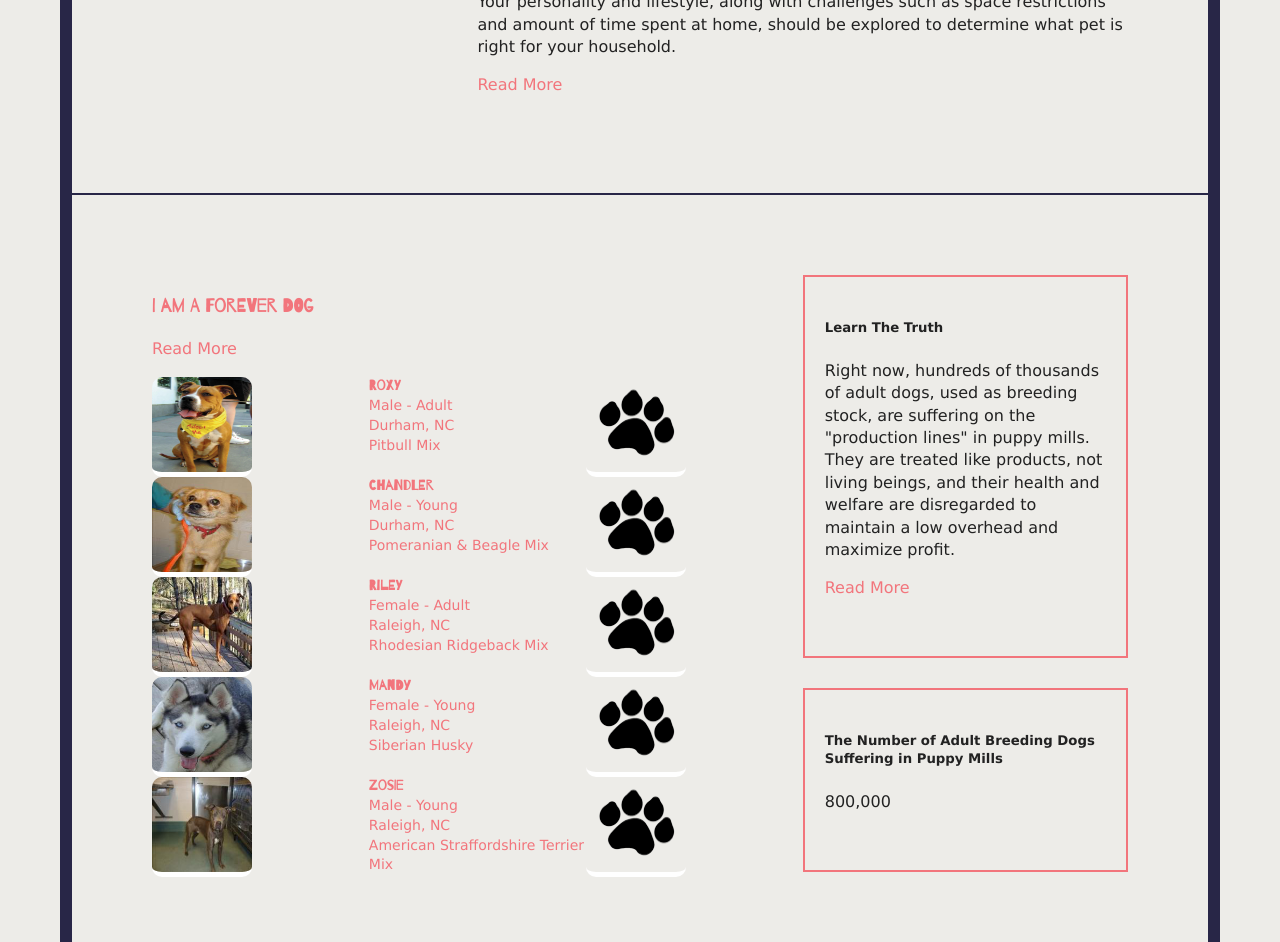
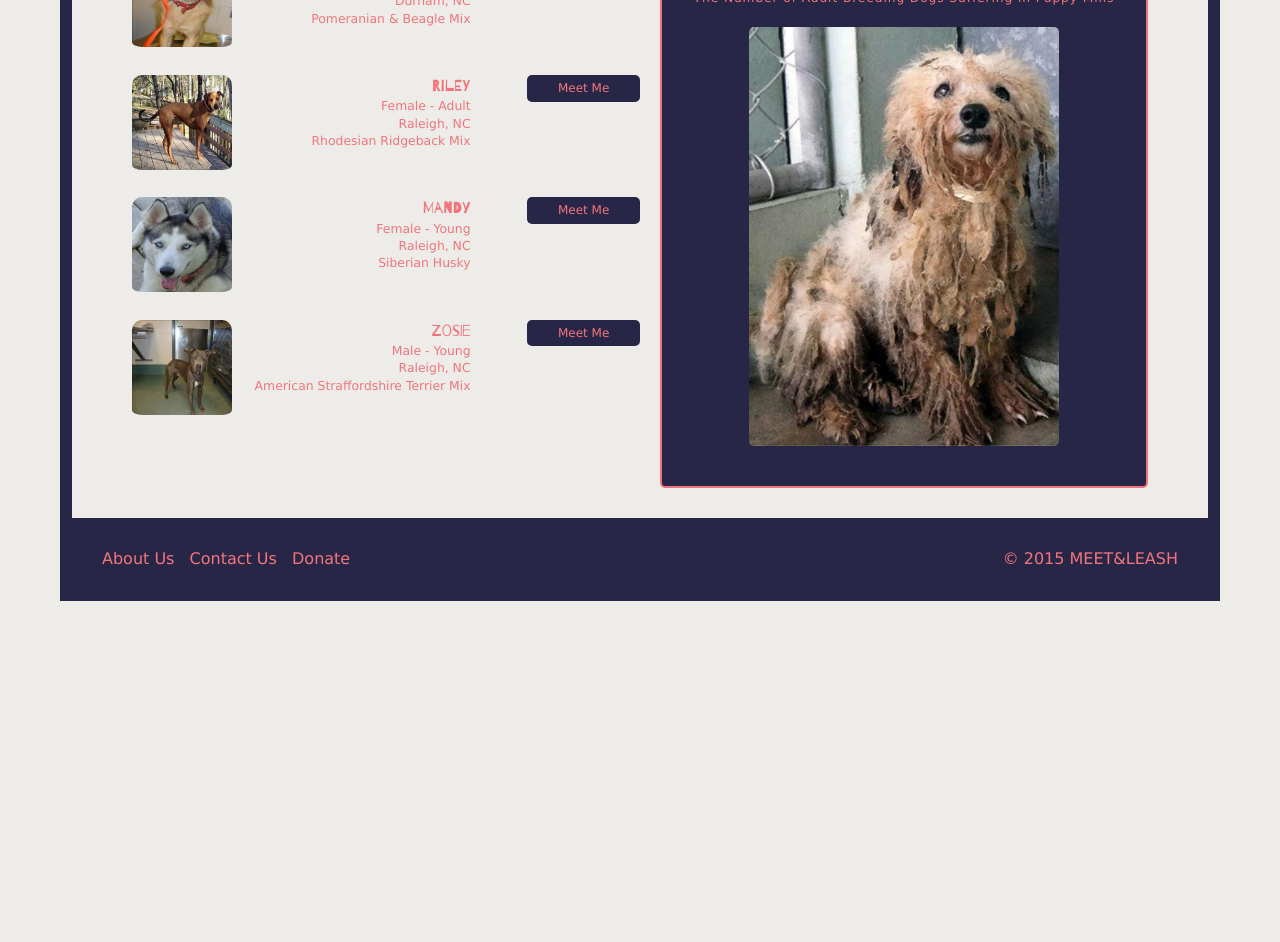
Before and after one commit to mnbutts/meet-leash, a plain HTML site: page index.html in a window 1280 px wide. Shown: the part 674-1616 px from the top of the page. After the commit the page ends 1275 px from the top, so only its background shows below. Drawn offline with nearby package versions, Linux system fonts and the light colour scheme.

Commit message:
add major changes

```diff
--- a/css/main.css
+++ b/css/main.css
@@ -121,9 +121,20 @@ body {
 h1,
 h2,
 h3,
-h4 {
+h4,
+h5 {
     font-family: 'barrioregular', sans-serif;
     color: #F2757C;
+    margin: 0;
+}
+h2,
+h3,
+h4,
+h5 {
+    font-weight: normal;
+}
+.col-1-2 {
+    width: 50%;
 }
 .col-1-4 {
     width: 25%;
@@ -137,6 +148,9 @@ h4 {
 .col-2-3 {
     width: 66.66%;
 }
+.col-1-6 {
+    width: 16.66%;
+}
 .secondary_nav {
     float: left;
 }
@@ -146,7 +160,7 @@ header  {
     background-color: #282647;
 }
 .logo {
-    padding-top: 18px;
+    padding-top: 30px;
     padding-bottom: 14px;
     margin: 0;
 }
@@ -156,7 +170,7 @@ header  {
 div.secondary_nav a {
     display: block;
     text-align: right;
-    font-size: 14px;
+    font-size: 87.5%;
 }
 div.secondary_nav input {
     margin-top: 24px;
@@ -173,9 +187,15 @@ input {
 nav li {
     float: left;
     padding-bottom: 8px;
+
 }
 nav li li {
     float: none;
+    background-color: #282647;
+    font-size: 75%;
+
+    color: #F2757C;
+    padding: 10px 5px 5px 5px;
 }
 nav li a {
     display: block;
@@ -194,38 +214,97 @@ div.fl {
 }
 img {
     max-width: 100%;
-    max-height: 100%;
     border-radius: 5px;
 }
-
-section {
-    padding: 80px;
-
+.small_button {
+    border-radius: 5px;
+    background-color: #282647;
+    text-decoration: none;
+    padding: 5px;
+    color: #F2757C;
+    font-size: 62.5%;
+}
+.large_button {
+    border-radius: 5px;
+    background-color: #282647;
+    text-decoration: none;
+    padding: 5px;
+    color: #F2757C;
+    font-size: 75%;
+    text-align: center;
+}
+.description {
+    text-align: right;
 }
 .jumbotron {
-    border-bottom: 2px solid #282647;
-    text-align: center;
+    border: 3px solid #282647;
+    margin: 25px 50px;
+    border-radius: 7px;
 }
-.jumbotron div {
-    margin: 0 auto;
-    float: right;
-    text-align: left;
+.feature_content {
+    padding: 10px 30px;
+    line-height: 1.3em;
 }
-
-
 .side_content {
     padding: 20px 20px 40px;
     border: 2px solid #F2757C;
     margin-bottom: 30px;
+    border-radius: 5px;
+    font-size: 87.5%;
+    margin-left: 20px;
+}
+.side_content h5 {
+    font-size: 120%;
+    font-weight: normal;
+}
+.side_content p {
+    font-size: 70%;
+}
+.fact_container {
+    background-color: #282647;
+    text-align: center;
+    color: #F2757C;
+
+}
+.fact_container p {
+    font-family: 'barrioregular', sans-serif;
+    font-size: 300%;
+    margin: 0;
+}
+.fact_container h5 {
+   letter-spacing: .9px;
+   font-family: Verdana;
+   font-size: 87.5%;
+   padding-bottom: 20px;
+   margin: 0;
+}
+
+.page_subsection {
+    margin-bottom: 25px;
+    border-bottom: 1px solid #ccc;
+}
+.page_subsection h3 {
+    padding-top: 25px;
 }
 .thumbnail img {
     height: 100px;
     width: 100px;
-    border-bottom: 5px solid #fff;
+    border-bottom: 5px solid #EDECE8;
     border-radius: 10px;
+}
+.thumbnail p {
+    font-size: 77.5%;
+}
+.thumbnail h4 {
+    font-size: 100%;
+}
+h3 {
+    font-size: 150%;
 }
 .main_section {
     float: left;
+    padding: 0px 60px;
+    margin: 0 auto;
 }
 .fr {
     float: right;
--- a/index.html
+++ b/index.html
@@ -36,112 +36,122 @@
                 <ul>
                     <li class="col-1-4"><a href="#">Meet Your Dog</a>
                          <ul>
-                            <li>Leashed Forever</li>
+                            <li><a href="#">Leashed Forever</a></li>
                         </ul>
                     </li>
                     <li class="col-1-4"><a href="#">Adoption Info</a>
                         <ul>
-                            <li>Don't Shop</li>
-                            <li>Know Your Breed</li>
-                            <li>Spay or Neuter</li>
-                            <li>The First Thirty Days</li>
+                            <li><a href="#">Don't Shop</a></li>
+                            <li><a href="#">Know Your Breed</a></li>
+                            <li><a href="#">Spay or Neuter</a></li>
+                            <li><a href="#">The First Thirty Days</a></li>
                         </ul>
                     </li>
                     <li class="col-1-4"><a href="#">Dog Care</a>
                         <ul>
-                            <li>Nutrition &amp; Exercise</li>
-                            <li>Training</li>
-                            <li>Additional Resources</li>
+                            <li><a href="#">Nutrition &amp; Exercise</a></li>
+                            <li><a href="#">Training</a></li>
+                            <li><a href="#">Additional Resources</a></li>
                         </ul>
                     </li>
-                    <li class="col-1-4"><a href="#">Meet Your Dog</a></li>
+                    <li class="col-1-4"><a href="#">Blog</a></li>
                 </ul>
             </nav>
-            <div class="col-1-4  logo"><h1>MEET&amp;LEASH</h1></div>
+            <div class="col-1-4 logo"><h1>MEET&amp;LEASH</h1></div>
             </div>
         </header>
 
             <section class="jumbotron clearfix">
 
-                <img src="img/homefeature.png" alt="home feature picture">
-
-                <div class="feature_content fl col-2-3">
+                <div class="fl col-1-3">
+                    <img src="img/homefeature.png" alt="home feature picture">
+                </div>
+                 <div class="feature_content fl col-2-3">
                     <h2>Which Breed is Right For You?</h2>
                     <p>Your personality and lifestyle, along with challenges such as space restrictions and amount of time spent at home, should be explored to determine what pet is right for your household.</p>
-                    <p class="small_button"><a href="#">Read More</a></p>
+                <a class="small_button" href="#">Read More</a>
                 </div>
-
         </section>
         <section class="main_section">
-                <div class="col-1-3 fr side">
+                <div class="col-1-2 fr">
                     <div class="side_content">
                         <h5>Learn The Truth</h5>
                         <p>Right now, hundreds of thousands of adult dogs, used as breeding stock, are suffering on the "production lines" in puppy mills. They are treated like products, not living beings, and their health and welfare are disregarded to maintain a low overhead and maximize profit.</p>
-                        <p class="small_button"><a href="#">Read More</a></p>
+                        <a class="small_button" href="#">Read More</a>
                     </div>
-                    <div class="side_content">
+                    <div class="side_content fact_container">
+                        <p>800,000</p>
                         <h5>The Number of Adult Breeding Dogs Suffering in Puppy Mills</h5>
-                        <p>800,000</p>
+                        <img src="img/puppymill.png" alt="puppy mill dog">
+
                     </div>
                 </div>
-                <div class="col-2-3 fl">
-                    <h3>I am A Forever Dog</h3>
-                    <p class="large_button"><a href="#">Read More</a></p>
+                <div class="col-1-2 fl page_subsection">
+                    <div class="col-1-6">&nbsp;</div>
+                     <div class="col-1-6 fr"><img src="img/paw.png" alt="paw"></div>
+
+                    <h3 class="col-2-3 fl">I am A Forever Dog</h3>
+
                 </div>
-                <div class="clearfix">
+                <div class="clearfix grid_table">
                      <a href="#">
                             <article class="col-2-3 thumbnail">
 
-                                   <div class="col-1-3 fl grid"><img src="img/roxy.png" alt="Pitbull for adoption"></div>
-                                  <div class="col-1-3 fl grid"><h4>Roxy</h4>
+                                   <div class="col-1-6 fl"><img src="img/roxy.png" alt="Pitbull for adoption"></div>
+                                  <div class="col-1-3 fl description"><h4>Roxy</h4>
                                     <p>Male - Adult</p>
                                     <p>Durham, NC</p>
                                     <p>Pitbull Mix</p></div>
-                                  <div class="col-1-3 fl paw grid"><img src="img/paw.png" alt="paw"></div>
+                                   <a class="col-1-6 fr large_button" href="#">Meet Me</a>
+                                  <div class="col-1-6">&nbsp;</div>
                             </article>
                      </a>
                      <a href="#">
                             <article class="col-2-3 thumbnail">
 
-                                   <div class="col-1-3 fl"><img src="img/chandler.png" alt="Pom Mix for adoption"></div>
-                                  <div class="col-1-3 fl"><h4>Chandler</h4>
+                                   <div class="col-1-6 fl"><img src="img/chandler.png" alt="Pom Mix for adoption"></div>
+                                  <div class="col-1-3 fl description"><h4>Chandler</h4>
                                     <p>Male - Young</p>
                                     <p>Durham, NC</p>
                                     <p>Pomeranian &amp; Beagle Mix</p></div>
-                                  <div class="col-1-3 fl paw"><img src="img/paw.png" alt="paw"></div>
+                                  <a class="col-1-6 fr large_button" href="#">Meet Me</a>
+                                  <div class="col-1-6">&nbsp;</div>
                             </article>
                      </a>
                      <a href="#">
                             <article class="col-2-3 thumbnail">
 
-                                   <div class="col-1-3 fl"><img src="img/riley.png" alt="Rhodesian Ridgeback Mix for adoption"></div>
-                                  <div class="col-1-3 fl"><h4>Riley</h4>
+                                   <div class="col-1-6 fl"><img src="img/riley.png" alt="Rhodesian Ridgeback Mix for adoption"></div>
+                                  <div class="col-1-3 fl description"><h4>Riley</h4>
                                     <p>Female - Adult</p>
                                     <p>Raleigh, NC</p>
                                     <p>Rhodesian Ridgeback Mix</p></div>
-                                  <div class="col-1-3 fl paw"><img src="img/paw.png" alt="paw"></div>
+                                  <a class="col-1-6 fr large_button" href="#">Meet Me</a>
+                                  <div class="col-1-6">&nbsp;</div>
                             </article>
                      </a>
                      <a href="#">
                             <article class="col-2-3 thumbnail">
 
-                                   <div class="col-1-3 fl"><img src="img/mandy.png" alt="Siberian Husky for adoption"></div>
-                                  <div class="col-1-3 fl"><h4>Mandy</h4>
+                                   <div class="col-1-6 fl"><img src="img/mandy.png" alt="Siberian Husky for adoption"></div>
+                                  <div class="col-1-3 fl description"><h4>Mandy</h4>
                                     <p>Female - Young</p>
                                     <p>Raleigh, NC</p>
                                     <p>Siberian Husky</p></div>
-                                  <div class="col-1-3 fl paw"><img src="img/paw.png" alt="paw"></div>
+                                  <a class="col-1-6 fr large_button" href="#">Meet Me</a>
+                                  <div class="col-1-6">&nbsp;</div>
                             </article>
                      </a>
                      <a href="#">
                             <article class="col-2-3 thumbnail">
 
-                                   <div class="col-1-3 fl"><img src="img/zosie.png" alt="Pitbull for adoption"></div>
-                                  <div class="col-1-3 fl"><h4>Zosie</h4>
+                                   <div class="col-1-6 fl"><img src="img/zosie.png" alt="Pitbull for adoption"></div>
+                                  <div class="col-1-3 fl description"><h4>Zosie</h4>
                                     <p>Male - Young</p>
                                     <p>Raleigh, NC</p>
                                     <p>American Straffordshire Terrier Mix</p></div>
-                                  <div class="col-1-3 fl paw"><img src="img/paw.png" alt="paw"></div>
+                                  <a class="col-1-6 fr large_button" href="#">Meet Me</a>
+                                  <div class="col-1-6">&nbsp;</div>
                             </article>
                      </a>
                     </div>
```
Also changed, not shown: img/puppymill.png (added).
